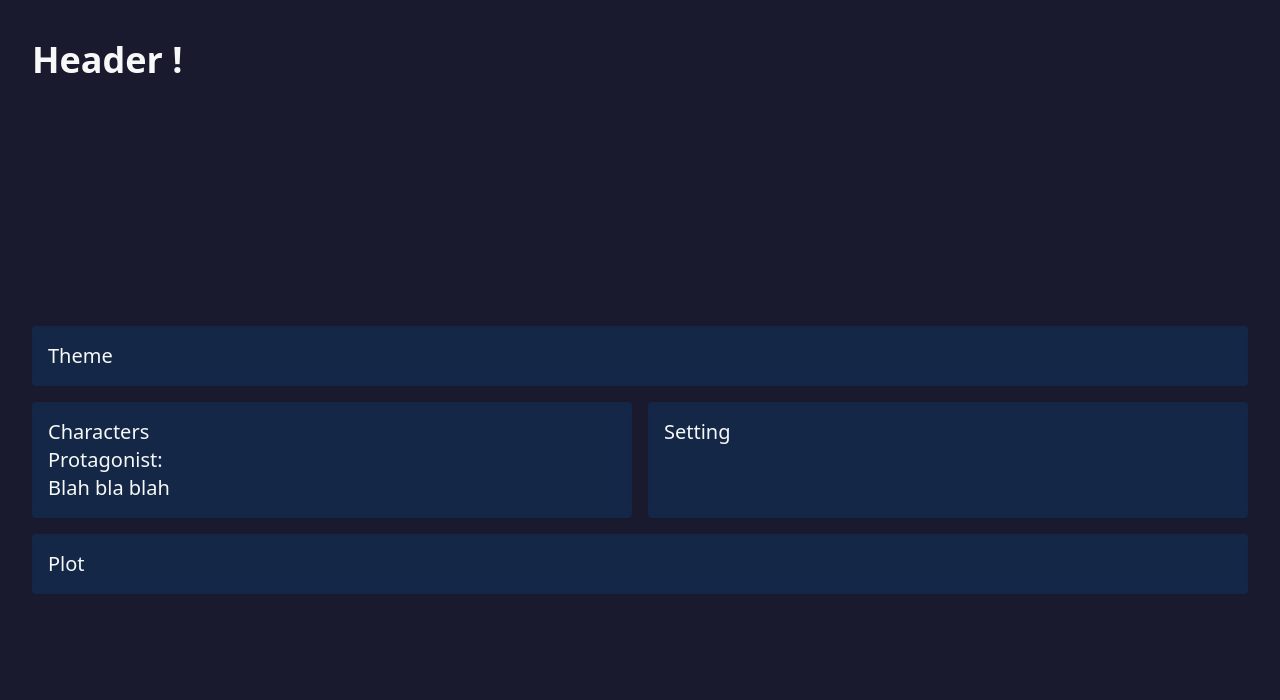
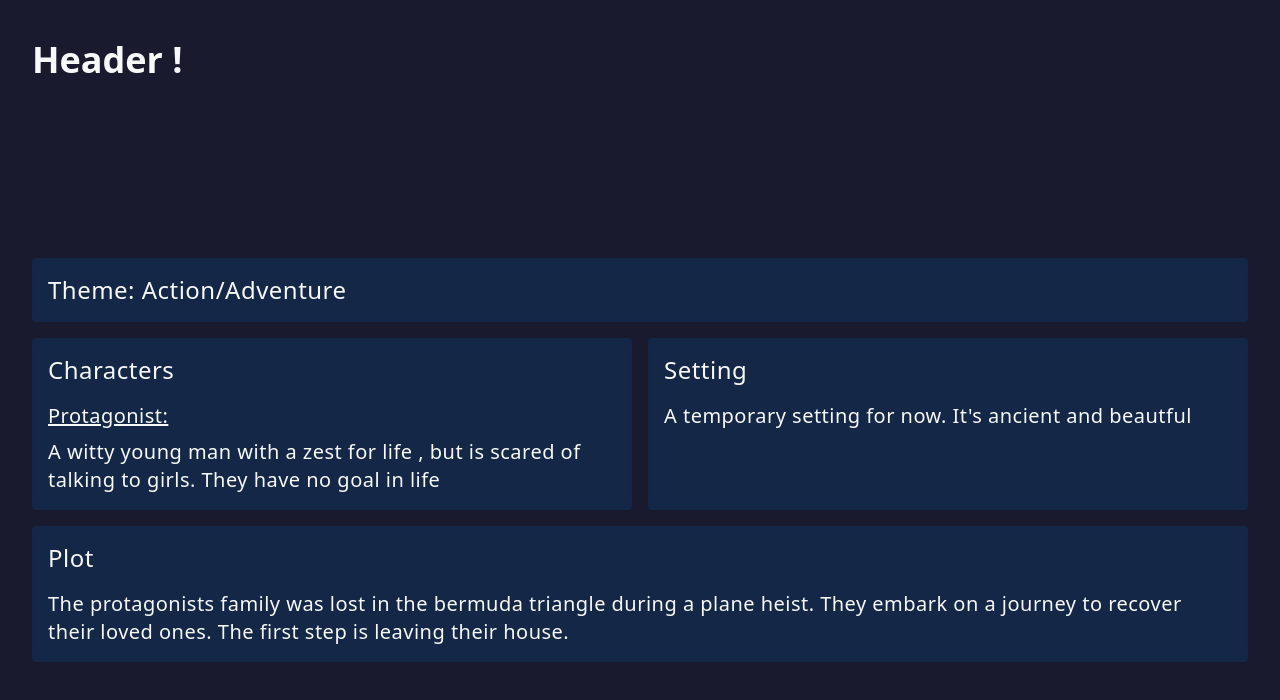
Before and after one commit to JackofD/coolstorybro, a Next.js app: page / in a window 1280 px wide. Both pictures are taken after a click on the button "Generate". Shown: the top 700 px of the page. Built offline with nearby package versions, Linux system fonts and the light colour scheme.

Commit message:
Added Character component and added dummy temp stroy data for testing

```diff
--- /dev/null
+++ b/components/Character.tsx
@@ -0,0 +1,24 @@
+import { FC } from 'react';
+import { CharacterData } from '../pieces/StoryType';
+
+type CharacterProps = {
+  characterData: CharacterData;
+};
+
+const Character: FC<CharacterProps> = (props) => {
+  const {characterData: {initialDescriptor, secondaryDescriptor, tertiaryDescriptor, goal}, } = props;
+
+  const formatCharacterData = () => {
+    // format the data into a sentence/sentences with correct spacing and grammar (good luck figuring that out)
+
+  };
+
+  return <>
+    <h4 className="mb-2 underline">Protagonist:</h4>
+    <p>
+      {`${initialDescriptor} ${secondaryDescriptor} ${tertiaryDescriptor}.${goal ? ' ' + goal : ' They have no goal in life'}`}
+    </p>
+  </>;
+};
+
+export default Character;
--- a/components/story/Story.tsx
+++ b/components/story/Story.tsx
@@ -1,7 +1,7 @@
 import { FC, useState } from 'react';
 import Button from '../shared/Button';
 import StoryDetail from './StoryDetail';
-
+import { fakeStoryData } from '../../pieces/StoryType';
 type storyProps = {
   className?: string;
 };
@@ -17,7 +17,7 @@ const Story: FC<storyProps> = (props) => {
     <section id="story" className={`font-sans text-xl h-full max-h-full overflow-hidden ${props.className}`}>
       <div className="overflow-y-auto min-h-full p-8 flex flex-row gap-4 justify-evenly items-center text-center">
         { hasStoryDetail ?
-          <StoryDetail className="" /> :
+          <StoryDetail storyData={fakeStoryData} className="" /> :
           <Button onClick={generateStoryBro}>Generate</Button>
         }
       </div>
--- a/components/story/StoryDetail.tsx
+++ b/components/story/StoryDetail.tsx
@@ -1,28 +1,37 @@
 import { FC } from 'react';
+import { CharacterData, StoryType } from '../../pieces/StoryType';
+import Character from '../Character';
 
 type StoryDetailProps = {
   className?: string;
+  storyData: StoryType;
 };
 
 const StoryDetail: FC<StoryDetailProps> = (props) => {
+  const {storyData: {theme, protagonist, setting, plotline}} = props;
   return <>
     <section id="storyDetail" className={`flex flex-col gap-4 w-full max-w-7xl ${props.className}`}>
-      <div className="story-block">Theme</div>
+      <div className="story-block"><h3 className="text-2xl">Theme: {theme}</h3></div>
       <section className="contents lg:flex lg:flex-row gap-4 justify-evenly">
         <div className="story-block lg:w-1/2 ">
-          <h3>Characters</h3>
+          <h3 className="text-2xl mb-4">Characters</h3>
           <ul>
             <li>
               <div>
-                <h4>Protagonist:</h4>
-                <p>Blah bla blah</p>
+                <Character characterData={protagonist} />
               </div>
             </li>
           </ul>
         </div>
-        <div className="story-block lg:w-1/2 ">Setting</div>
+        <div className="story-block lg:w-1/2 ">
+          <h3 className="text-2xl mb-4">Setting</h3>
+          <p>{setting.tempSetting}</p>
+        </div>
       </section>
-      <div className="story-block">Plot</div>
+      <div className="story-block">
+        <h3 className="text-2xl mb-4">Plot</h3>
+        <p>{plotline.tempPlot}</p>
+      </div>
     </section>
   </>;
 };
--- a/pieces/StoryType.ts
+++ b/pieces/StoryType.ts
@@ -1,21 +1,34 @@
 export type StoryType = {
   theme: string;
-  protagonist: Character;
-  helper?: Character;
-  settinhg: Setting;
-  plotline: Plotline;
+  // characters: CharacterData[];
+  protagonist: CharacterData;
+  helper?: CharacterData;
+  setting: SettingData;
+  plotline: PlotlineData;
 };
 
-export type Character = {
+export type CharacterData = {
   initialDescriptor: string;
   secondaryDescriptor: string;
   tertiaryDescriptor: string;
+  goal?: string;
 };
 
-export type Setting = {
-
+export type SettingData = {
+  tempSetting: string;
 };
 
-export type Plotline = {
+export type PlotlineData = {
+  tempPlot: string;
+};
 
+export const fakeStoryData: StoryType = {
+  theme: 'Action/Adventure',
+  protagonist: {
+    initialDescriptor: 'A witty young man',
+    secondaryDescriptor: 'with a zest for life',
+    tertiaryDescriptor: ', but is scared of talking to girls',
+  },
+  setting: { tempSetting: "A temporary setting for now. It's ancient and beautful" },
+  plotline: { tempPlot: 'The protagonists family was lost in the bermuda triangle during a plane heist. They embark on a journey to recover their loved ones. The first step is leaving their house.' },
 };
--- a/styles/tailwind.css
+++ b/styles/tailwind.css
@@ -15,4 +15,5 @@
   @apply shadow-sm;
   backdrop-filter: blur(5px);
   text-align: left;
+  letter-spacing: 0.03rem;
 }
```
